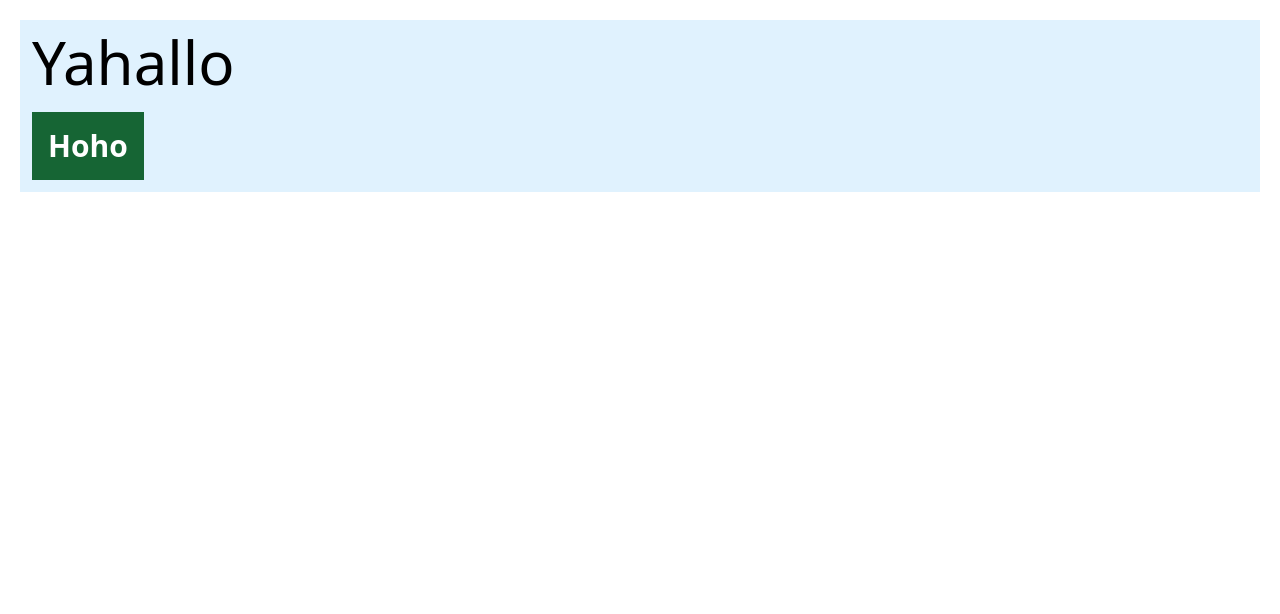
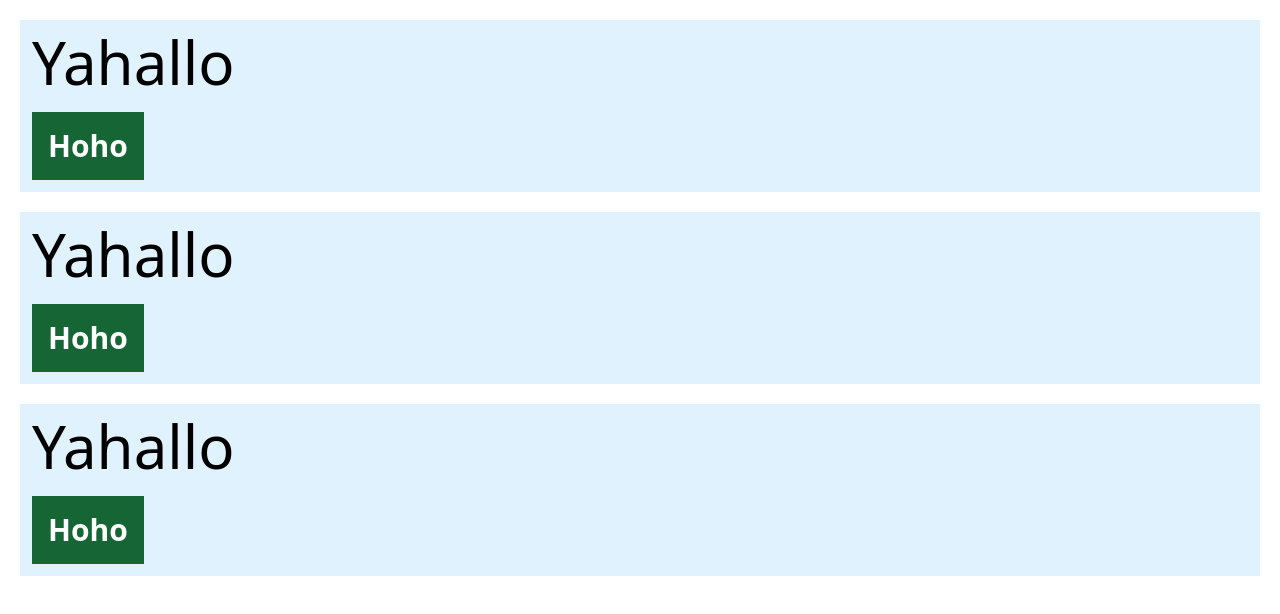
Before and after one commit to sandproduction/tailwindCLI, a website: page public/index.html in a window 1280 px wide. Drawn offline with Linux system fonts and the light colour scheme.

Commit message:
commit main

```diff
--- a/public/index.html
+++ b/public/index.html
@@ -8,7 +8,17 @@
 </head>
 <body>
     <section class="p-3 m-5 bg-sky-100">
-        <h1 class="text-6xl mb-5">Yahallo</h1>
+        <h2 class="text-6xl mb-5">Yahallo</h2>
+        <button class="bg-green-800 hover:bg-sky-500 p-4 text-white font-bold text-3xl">Hoho</button>
+    </section>
+
+    <section class="p-3 m-5 bg-sky-100">
+        <h2 class="text-6xl mb-5">Yahallo</h2>
+        <button class="bg-green-800 hover:bg-sky-500 p-4 text-white font-bold text-3xl">Hoho</button>
+    </section>
+
+    <section class="p-3 m-5 bg-sky-100">
+        <h2 class="text-6xl mb-5">Yahallo</h2>
         <button class="bg-green-800 hover:bg-sky-500 p-4 text-white font-bold text-3xl">Hoho</button>
     </section>
 </body>
```
Also changed, not shown: public/dashbboard.html (added, +11 -0 lines).
